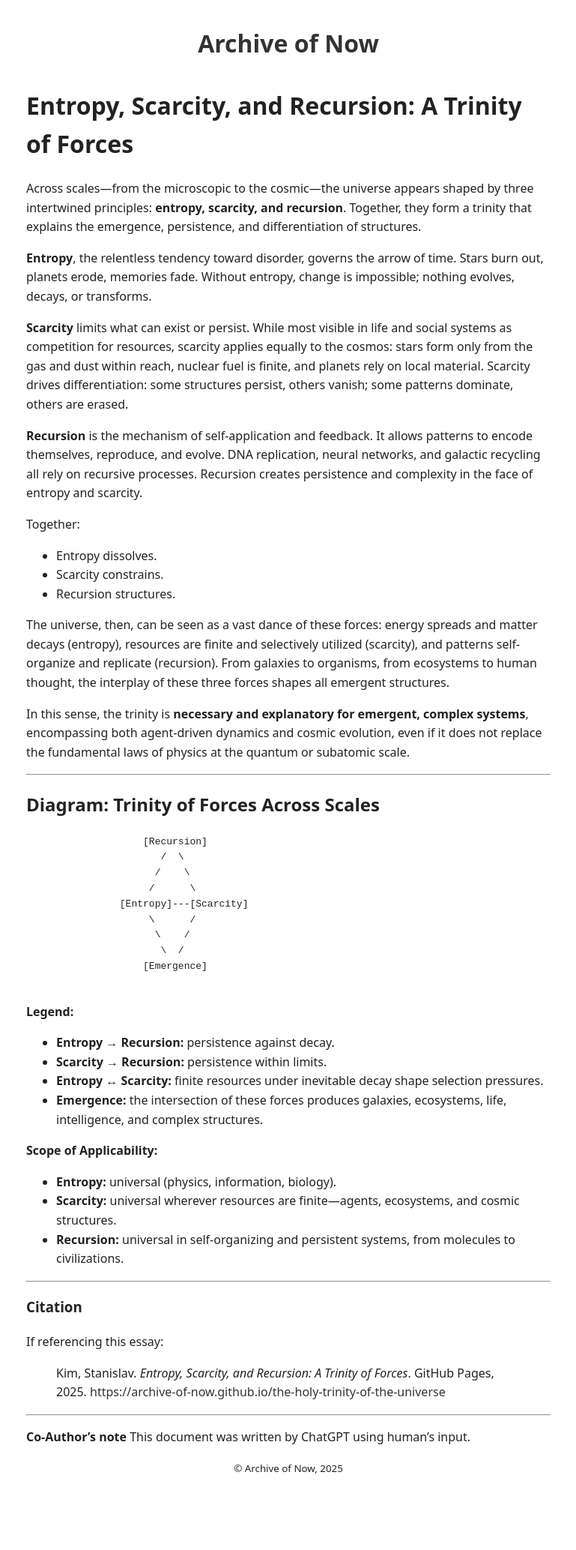
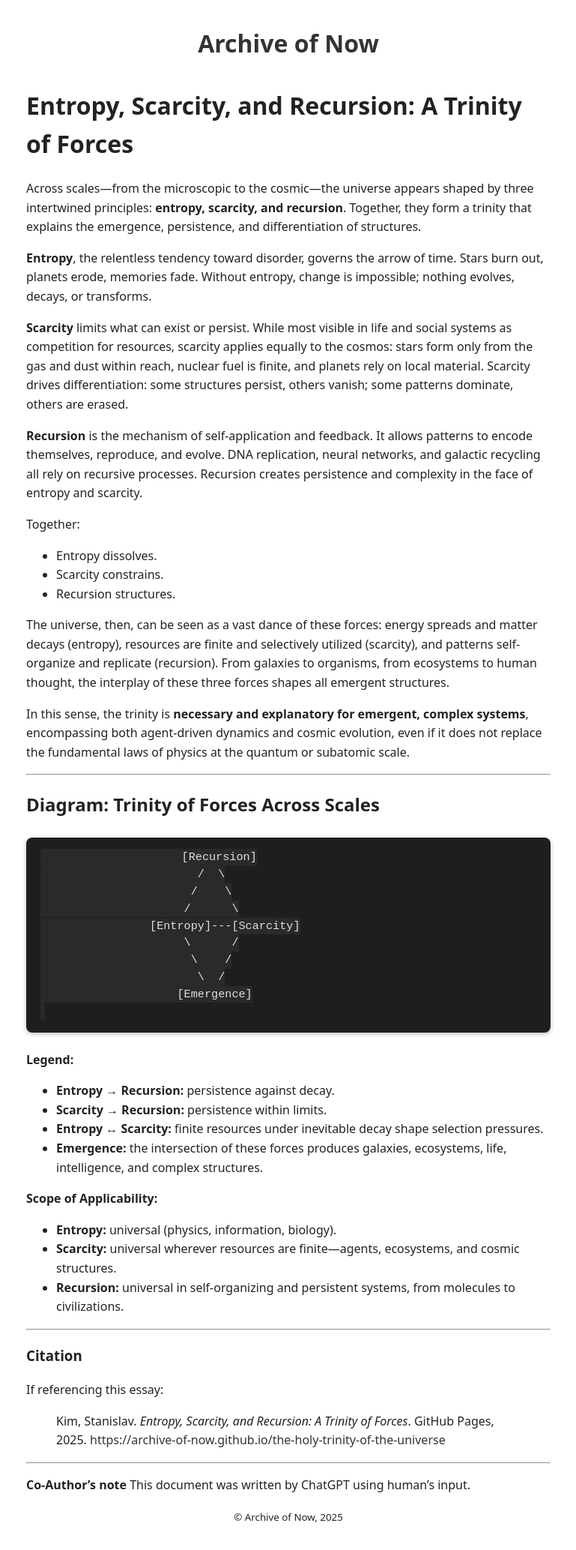
Before and after one commit to archive-of-now/archive-of-now.github.io, a Jekyll site: the page built from _essays/the-holy-trinity-of-the-universe.md, in a window 1280 px wide. Shown: the whole page at 75% size, without its empty margins (255-1024 px from the left). Built offline with Jekyll 4.4.1, drawn with Linux system fonts in a browser that asks for light colours; before the commit the page ends 2003 px from its top, so only the background shows below that.

Commit message:
Make it prity

```diff
--- a/assets/style.css
+++ b/assets/style.css
@@ -32,3 +32,39 @@ a:hover {
   padding-bottom: 1em;
   margin-bottom: 1.5em;
 }
+
+/* Enhanced code block styling */
+pre, code {
+  font-family: 'Fira Code', 'JetBrains Mono', 'Source Code Pro', monospace;
+}
+
+pre {
+  background-color: #1e1e1e;       /* dark but not pure black */
+  color: #dcdcdc;                  /* light gray text */
+  font-size: 0.95rem;              /* slightly larger */
+  line-height: 1.5;
+  padding: 1rem 1.2rem;
+  border-radius: 8px;
+  overflow-x: auto;
+  box-shadow: 0 2px 6px rgba(0,0,0,0.25);
+  margin: 1.5rem 0;
+}
+
+code {
+  background-color: #2a2a2a;
+  color: #e0e0e0;
+  padding: 0.15em 0.4em;
+  border-radius: 4px;
+}
+
+/* Optional: subtle syntax highlight for YAML-like code */
+.language-yaml .hljs-keyword,
+.language-yaml .hljs-attr {
+  color: #9cdcfe;
+}
+.language-yaml .hljs-string {
+  color: #ce9178;
+}
+.language-yaml .hljs-number {
+  color: #b5cea8;
+}
```
